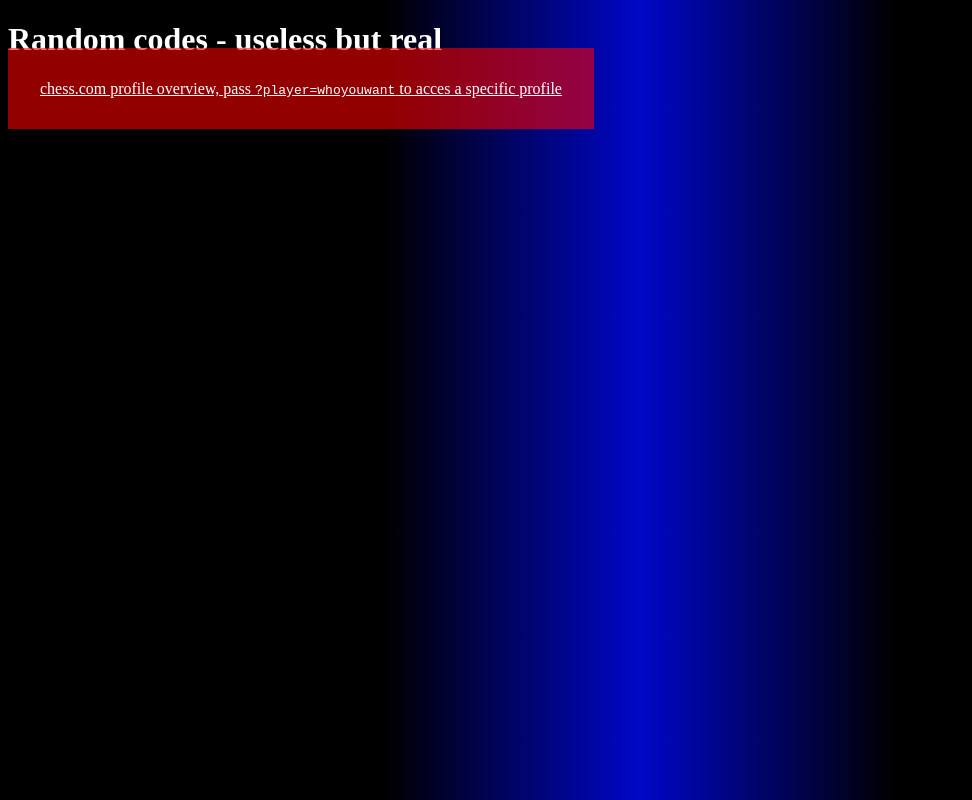
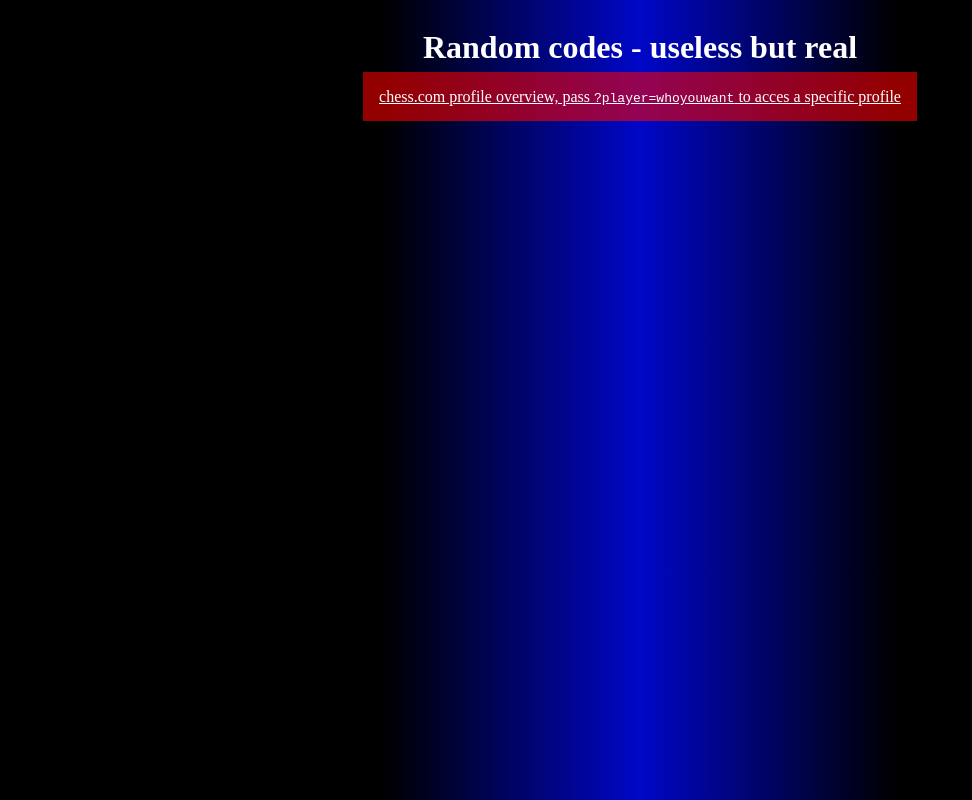
Before and after one commit to Iscomingla/random_codes, a plain HTML site: page index.html in a window 1280 px wide. Shown: the whole page, without its empty margins (0-972 px from the left). Drawn offline with Linux system fonts and the light colour scheme.

Commit message:
fixed style

```diff
--- a/index.html
+++ b/index.html
@@ -4,10 +4,10 @@
 		<meta charset="utf-8">
 		<title>Random codes, to do random things</title>
 	</head>
-	<body style="color:white; background: #000000;background: linear-gradient(90deg,rgba(0, 0, 0, 1) 0%, rgba(0, 0, 0, 1) 30%, rgba(0, 7, 199, 1) 50%, rgba(0, 0, 0, 1) 70%, rgba(0, 0, 0, 1) 100%);">
+	<body style="color:white; background: #000000;background: linear-gradient(90deg,rgba(0, 0, 0, 1) 0%, rgba(0, 0, 0, 1) 30%, rgba(0, 7, 199, 1) 50%, rgba(0, 0, 0, 1) 70%, rgba(0, 0, 0, 1) 100%);display: flex;flex-direction: column; align-items: center;">
 		<h1>Random codes - useless but real</h1>
 		<nav>
-			<a href="./chesscom/index.html" style="color:white;padding:2rem;background-color: rgba(255, 0, 0, 0.575);">chess.com profile overview, pass <code>?player=whoyouwant</code> to acces a specific profile</a>
+			<a href="./chesscom/index.html" style="color:white;padding:1rem;background-color: rgba(255, 0, 0, 0.575);">chess.com profile overview, pass <code>?player=whoyouwant</code> to acces a specific profile</a>
 		</nav>
 	</body>
 </html>
```
